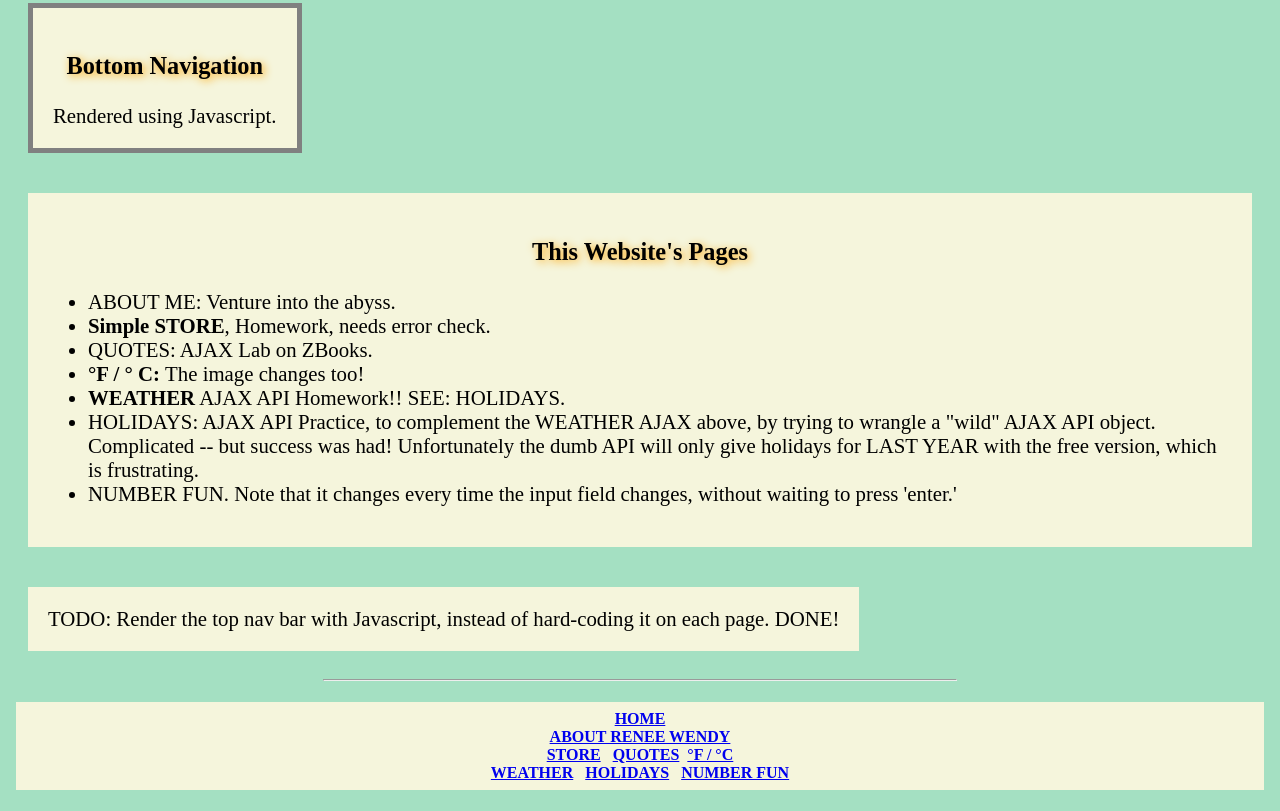
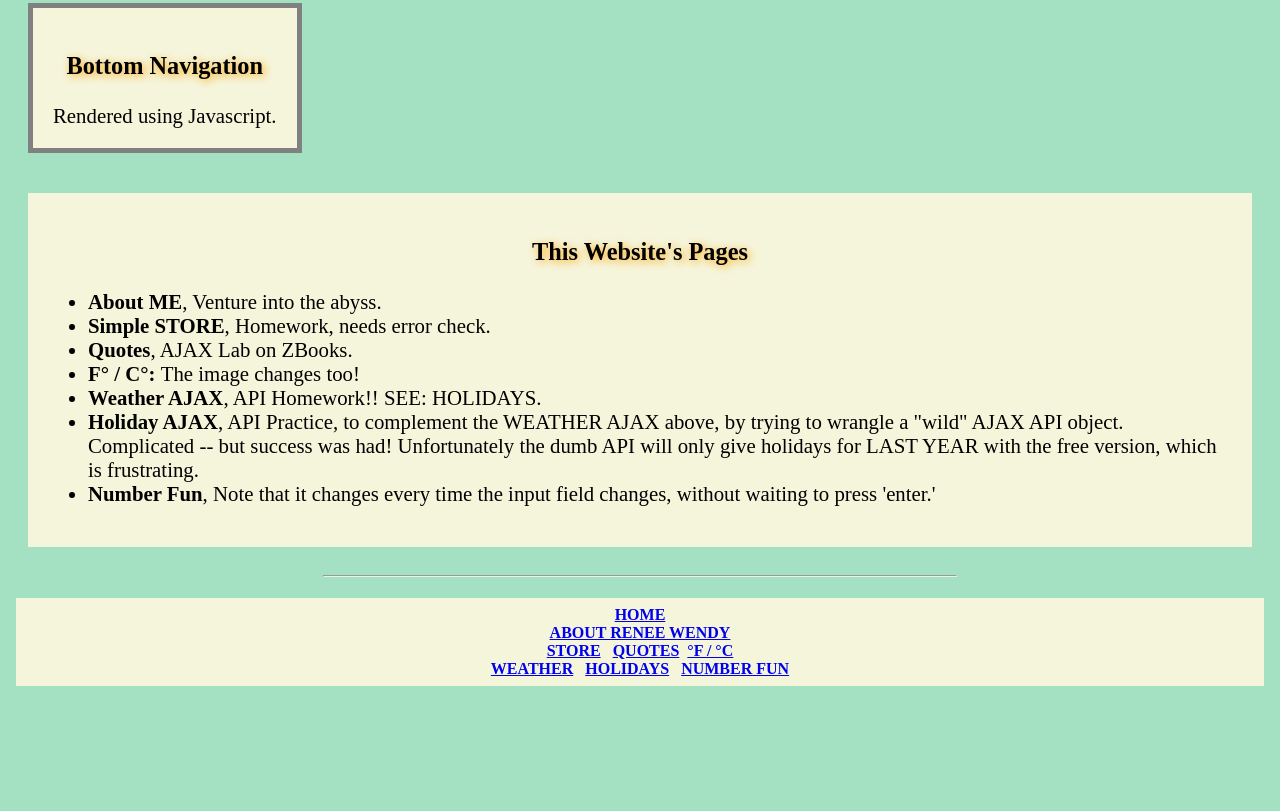
Before and after one commit to cis-111/cis-111.github.io, a plain HTML site: page index.html in a window 1280 px wide. Shown: the part 482-1293 px from the top of the page. After the commit the page ends 1189 px from the top, so only its background shows below. Drawn offline with Linux system fonts and the light colour scheme.

Commit message:
minor7
minor7

```diff
--- a/index.html
+++ b/index.html
@@ -53,20 +53,17 @@
 				<div class="column" id="menu">
 					<h3>This Website's Pages</h3>
 					<ul>
-						<li>ABOUT ME: Venture into the abyss.</li>
+						<li><strong>About ME</strong>, Venture into the abyss.</li>
 					<li><strong>Simple STORE</strong>, Homework, needs error check.</li>
-					<li>QUOTES: AJAX Lab on ZBooks.</li>
-					<li><strong>&deg;F / &deg; C: </strong> The image changes	too!</li>
+						<li><strong>Quotes</strong>, AJAX Lab on ZBooks.</li>
+					<li><strong>F&deg; / C&deg;: </strong> The image changes	too!</li>
 
-					<li><strong>WEATHER</strong> AJAX API Homework!!  SEE: HOLIDAYS.</li>
+					<li><strong>Weather AJAX</strong>, API Homework!!  SEE: HOLIDAYS.</li>
 
-					<li>HOLIDAYS: AJAX API Practice, to complement the WEATHER AJAX above, by trying to wrangle a "wild" AJAX API object. Complicated -- but success was had!  Unfortunately the dumb API will only give holidays for LAST YEAR with the free version, which is frustrating. </li>
+						<li><strong>Holiday AJAX</strong>, API Practice, to complement the WEATHER AJAX above, by trying to wrangle a "wild" AJAX API object. Complicated -- but success was had!  Unfortunately the dumb API will only give holidays for LAST YEAR with the free version, which is frustrating. </li>
 
-					<li>NUMBER FUN. Note that it changes every time the input field changes, without waiting to press 'enter.' </li>
+						<li><strong>Number Fun</strong>, Note that it changes every time the input field changes, without waiting to press 'enter.' </li>
 					</ul>
-				</div>
-				<div class="column" id="menu">
-					TODO: Render the top nav bar with Javascript, instead of hard-coding it on each page. DONE!
 				</div>
 			</div>
 			</main>
```
